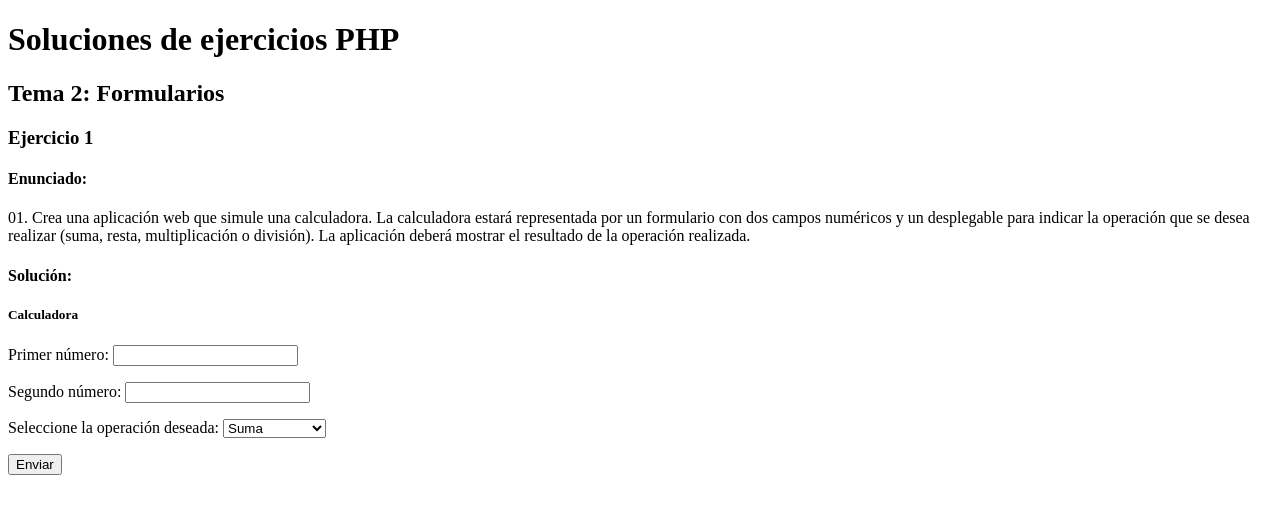
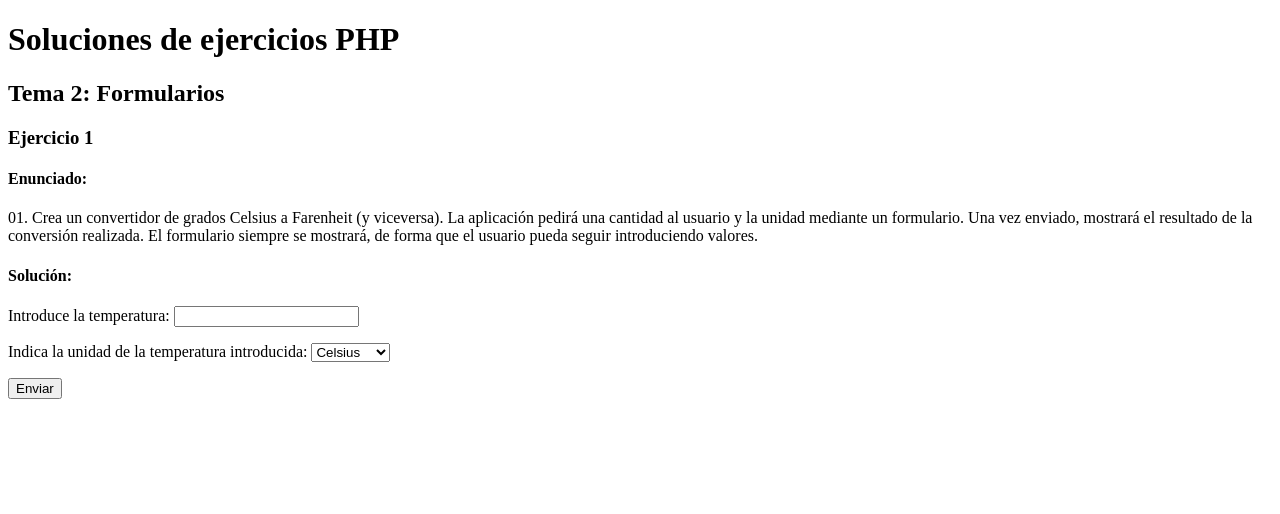
Before and after one commit to jvadillo/ejercicios-php, a PHP site: page /ejercicio01.php in a window 1280 px wide. Shown: the top 514 px of the page. Run offline with PHP 8.4, Linux system fonts and the light colour scheme.

Commit message:
actualización de ejericios

```diff
--- a/02-Formularios/ejercicio01.php
+++ b/02-Formularios/ejercicio01.php
@@ -13,38 +13,28 @@
 <h3>Ejercicio 1</h3>
 <h4>Enunciado:</h4>
 <p>
-    01. Crea una aplicación web que simule una calculadora. La calculadora estará representada por un formulario con dos campos numéricos y un desplegable para indicar la operación que se desea realizar (suma, resta, multiplicación o división). La aplicación deberá mostrar el resultado de la operación realizada.
+    01. Crea un convertidor de grados Celsius a Farenheit (y viceversa). La aplicación pedirá una cantidad al usuario y la unidad mediante un formulario. Una vez enviado, mostrará el resultado de la conversión realizada. El formulario siempre se mostrará, de forma que el usuario pueda seguir introduciendo valores.
 </p>
 <h4>Solución:</h4>
-<h5>Calculadora</h5>
 
 <?php
 
-function realizarOperacion($operacion, $numero1, $numero2) {
-    switch ($operacion) {
-        case "suma":
-            return $numero1+$numero2;
-        case "resta":
-            return $numero1-$numero2;
-        case "multiplicacion":
-            return $numero1*$numero2;
-        case "division":
-            if($numero2 != 0) {
-                return $numero1/$numero2;
-            } else {
-                return "No es posible dividir entre cero";
-            }
-        default:
-            return "Ha habido un error. Por favor, asegúrese de que introduce una operación válida.";
+function convertirTemperatura($temperatura, $unidad) {
+    if($unidad == 'celsius') {
+        return round(1.8 * $temperatura + 32, 2);
+    } else {
+        return round(($temperatura - 32) / 1.8, 2);
     }
 }
 
 
-if (isset($_GET["numero1"]) && isset($_GET["numero2"]) && isset($_GET["operacion"])) {
-    $resultado = realizarOperacion($_GET["operacion"], intval($_GET["numero1"]), intval($_GET["numero2"]));
+if (isset($_GET["temperatura"]) && isset($_GET["unidad"])) {
+    $temperatura = $_GET["temperatura"];
+    $unidad = $_GET["unidad"];
+    $resultado = convertirTemperatura(intval($temperatura), $unidad);
 ?>
 <p>
-    Último resultado: <?= $resultado ?>
+    <b>Resultado de la conversión (<?= $temperatura ?> <?= $unidad ?>): <?= $resultado ?></b>
 </p>
 
 <?php
@@ -53,20 +43,14 @@ if (isset($_GET["numero1"]) && isset($_GET["numero2"]) && isset($_GET["operacion
 
 <form action="ejercicio01.php" method="GET">
     <p>
-        <label for="numero1">Primer número:</label>
-        <input type="number" id="numero1" name="numero1" required>
+        <label for="temperatura">Introduce la temperatura:</label>
+        <input type="temperatura" id="temperatura" name="temperatura" required>
     </p>
     <p>
-        <label for="numero2">Segundo número:</label>
-        <input type="number" id="numero2" name="numero2" required>
-    </p>
-    <p>
-        <label for="operacion">Seleccione la operación deseada:</label>
-        <select id="operacion" name="operacion" required>
-            <option value="suma">Suma</option>
-            <option value="resta">Resta</option>
-            <option value="multiplicacion">Multiplicación</option>
-            <option value="division">División</option>
+        <label for="unidad">Indica la unidad de la temperatura introducida:</label>
+        <select id="unidad" name="unidad" required>
+            <option value="celsius">Celsius</option>
+            <option value="farenheit">Farenheit</option>
         </select>
     </p>
     <p>
```
Also changed, not shown: 02-Formularios/ejercicio02.php (+43 -35 lines), 02-Formularios/ejercicio03.php (+38 -64 lines), 02-Formularios/ejercicio04.php (added, +96 -0 lines).
